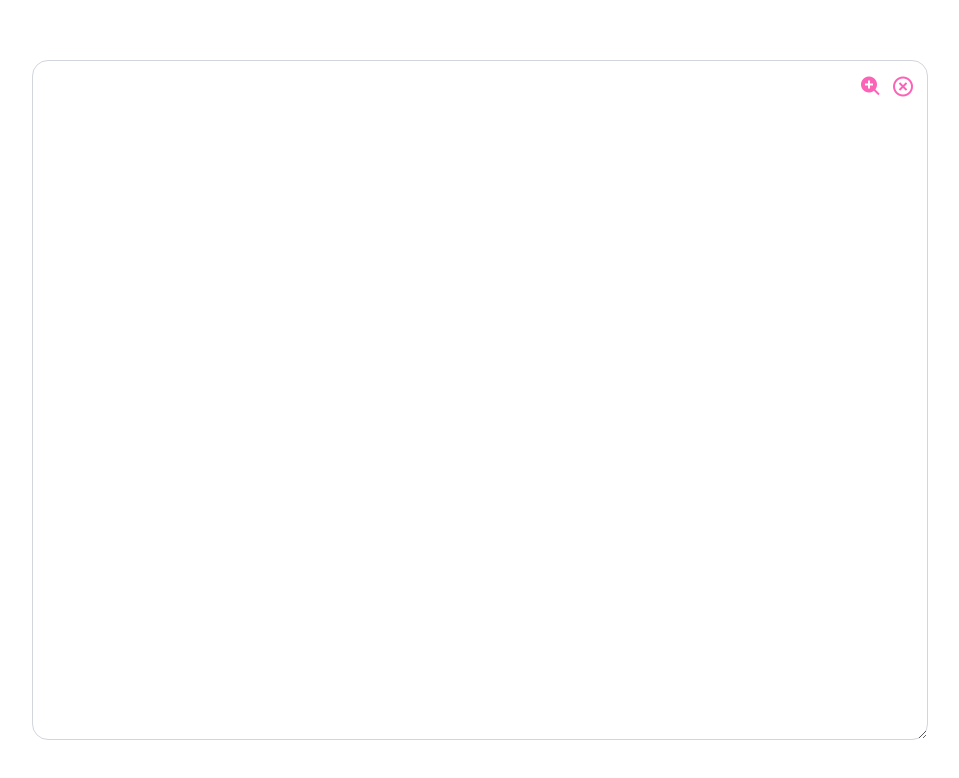
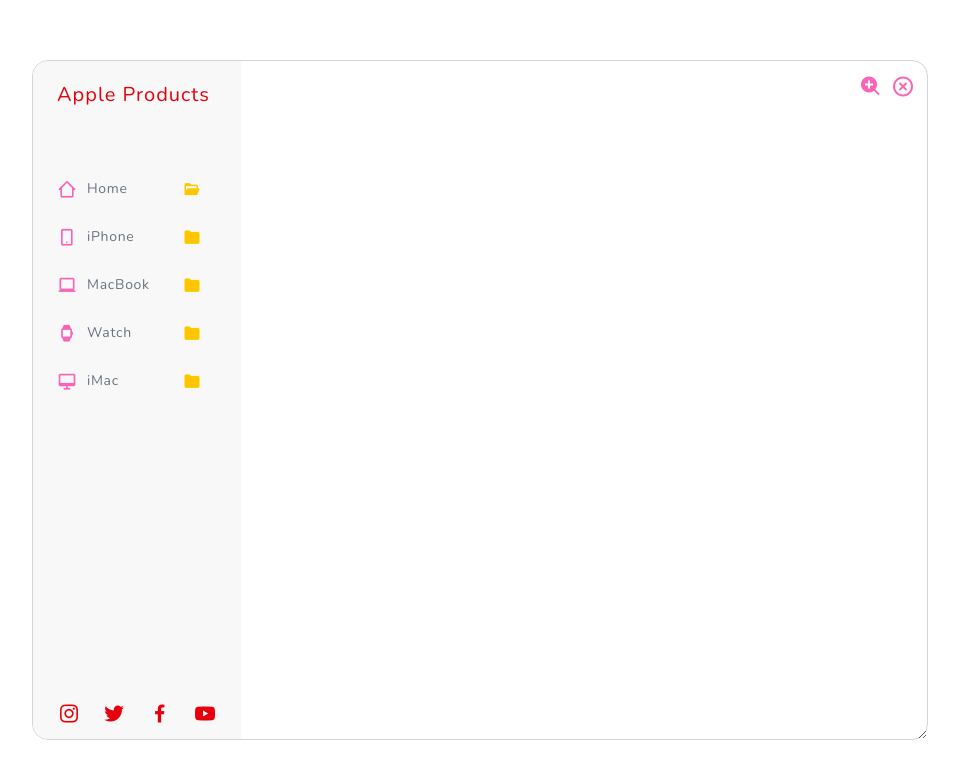
Before and after one commit to helen25sur/product-store-tailwind, a React (Vite) app: page / in a window 1280 px wide. Shown: the top 778 px of the page, without its empty margins (160-1119 px from the left). Built offline with nearby package versions, Linux system fonts and the light colour scheme.

Commit message:
feat: add nav-bar

```diff
--- a/package.json
+++ b/package.json
@@ -11,6 +11,7 @@
   },
   "dependencies": {
     "@tailwindcss/vite": "^4.1.4",
+    "product-store-tailwind": "file:",
     "react": "^19.0.0",
     "react-dom": "^19.0.0",
     "tailwindcss": "^4.1.4"
--- a/src/App.jsx
+++ b/src/App.jsx
@@ -2,9 +2,11 @@
 import  { useState } from 'react';
 
 import Controls from './components/Controls';
+import Navbar from './components/Navbar';
 
 function App() {
   const [frameZoom, setFrameZoom] = useState(false);
+  const [activePage, setActivePage] = useState(0);
 
   const toggleZoom = () => {
     setFrameZoom(prevState => {
@@ -12,9 +14,14 @@
     })
   }
 
+  const handleNavPage = (pageIndex) => {
+    setActivePage(pageIndex);
+  }
+
   return (
     <div className='w-full h-screen grid place-items-center'>
       <div className={`${frameZoom && 'min-w-[97vw] min-h-[97vh]'} w-[70vw] h-[85vh] min-w-[70vw] min-h-[85vh] max-w-[90vw] max-h-[90vh] border border-gray-300 rounded-2xl resize overflow-auto relative transition-all duration-100`}>
+        <Navbar activePage={activePage} handleNavPage={handleNavPage} />
         <Controls toggleZoom={toggleZoom} frameZoom={frameZoom} />
       </div>
     </div>
--- /dev/null
+++ b/src/components/Navbar.jsx
@@ -0,0 +1,42 @@
+import React from 'react';
+import { navItems } from '../data/index';
+
+const Navbar = ({activePage, handleNavPage}) => {
+  return (
+    <div className='2xl:w-80 xl:w-52 w-44 h-full bg-[#f8f8f8] flex flex-col justify-between pt-5 pl-6 pb-14 md:pb-0'>
+      <a href="" className="2xl:text-2xl xl:text-xl font-light text-red-600 mb-14 tracking-wider">
+        Apple Products
+      </a>
+
+      <div className="flex flex-col flex-grow">
+        {navItems.map((item, index) => (
+          <a key={index} href="#" className="xl:w-36 lg:w-32 w-30 flex items-center justify-between my-3.5 text-left cursor-pointer"
+          onClick={() => handleNavPage(index)}
+          >
+          <i className={`${item.icon} text-xl text-pink-400`}>
+          </i>
+          <span className="text-sm text-gray-500 mr-auto mx-2.5 tracking-wider">{item.label}</span>
+          <i className={`text-lg text-yellow-400 ${activePage === index ? item.activeIcon : item.inactiveIcon}`}> </i>
+        </a>
+        ))}
+
+      </div>
+      <div className="flex justify-between pr-6 pb-2">
+        <a href="#">
+          <i className="bx bxl-instagram text-2xl text-red-600"></i>
+        </a>
+        <a href="#">
+          <i className="bx bxl-twitter text-2xl text-red-600"></i>
+        </a>
+        <a href="#">
+          <i className="bx bxl-facebook text-2xl text-red-600"></i>
+        </a>
+        <a href="#">
+          <i className="bx bxl-youtube   text-2xl text-red-600"></i>
+        </a>
+      </div>
+    </div>
+  )
+}
+
+export default Navbar
--- /dev/null
+++ b/src/data/index.js
@@ -0,0 +1,166 @@
+export const navItems = [
+  {
+    label: 'Home',
+    icon: 'bx bx-home-alt-2',
+    activeIcon: 'bx bxs-folder-open',
+    inactiveIcon: 'bx bxs-folder',
+  },
+  {
+    label: 'iPhone',
+    icon: 'bx bx-mobile-alt',
+    activeIcon: 'bx bxs-folder-open',
+    inactiveIcon: 'bx bxs-folder',
+  },
+  {
+    label: 'MacBook',
+    icon: 'bx bx-laptop',
+    activeIcon: 'bx bxs-folder-open',
+    inactiveIcon: 'bx bxs-folder',
+  },
+  {
+    label: 'Watch',
+    icon: 'bx bxs-watch-alt',
+    activeIcon: 'bx bxs-folder-open',
+    inactiveIcon: 'bx bxs-folder',
+  },
+  {
+    label: 'iMac',
+    icon: 'bx bx-desktop',
+    activeIcon: 'bx bxs-folder-open',
+    inactiveIcon: 'bx bxs-folder',
+  },
+]
+
+export const items = [
+  { label: 'iPhone', img: 'images/iphone.jpg', pageIndex: 1 },
+  { label: 'MacBook', img: 'images/macbook.jpg', pageIndex: 2 },
+  { label: 'Smart Watch', img: 'images/watch.jpg', pageIndex: 3 },
+  { label: 'iMac', img: 'images/imac.png', pageIndex: 4 },
+]
+
+export const iphoneModels = [
+  {
+    name: 'iPhone 16 Pro Max',
+    description: 'The ultimate iPhone.',
+    price: 'From $1,099',
+    img: 'images/iphone16-pro-max.png',
+  },
+  {
+    name: 'iPhone 16 Plus',
+    description: 'A total powerhouse.',
+    price: 'From $799',
+    img: 'images/iphone16-plus.png',
+  },
+  {
+    name: 'iPhone 16',
+    description: 'As amazing as ever.',
+    price: 'From $799',
+    img: 'images/iphone16.png',
+  },
+]
+
+export const macbookModels = [
+  {
+    chip: 'M2',
+    price: 'From $999',
+    img: 'images/macbook-air-midnight-m2.jpg',
+    colors: [
+      { label: 'Space gray', bg: '#b2b5b8', img: 'images/macbook-air-spacegray-m2.jpg' },
+      { label: 'Gold', bg: '#f0e0d3', img: 'images/macbook-air-gold-m2.jpg' },
+      { label: 'Silver', bg: '#e0e2e1', img: 'images/macbook-air-silver-m2.jpg' },
+    ],
+    specs: ['8-Core CPU', '8-Core GPU', '16GB Unified Memory', '256GB SSD Storage'],
+    icon: 'images/apple-m2-icon.png',
+  },
+  {
+    chip: 'M3',
+    price: 'From $1,299',
+    img: 'images/macbook-air-space-gray-m3.jpg',
+    colors: [
+      { label: 'Midnight', bg: '#2e3641', img: 'images/macbook-air-midnight-m3.jpg' },
+      { label: 'Starlight', bg: '#f0e5d3', img: 'images/macbook-air-starlight-m3.jpg' },
+      { label: 'Space gray', bg: '#7d7e80', img: 'images/macbook-air-spacegray-m3.jpg' },
+      { label: 'Silver', bg: '#e3e4e6', img: 'images/macbook-air-silver-m3.jpg' },
+    ],
+    specs: ['8-Core CPU', '10-Core GPU', '24GB Unified Memory', '512GB SSD Storage'],
+    icon: 'images/apple-m3-icon.png',
+  },
+]
+
+export const watchModels = [
+  {
+    imgs: ['images/watch10-side.png', 'images/watch10.png'],
+    name: 'Apple Watch Series 10',
+    price: 'From $399',
+    desc: ['45mm or 41mm case size', '50m water resistant', 'Swimproof'],
+  },
+  {
+    imgs: ['images/watch-hermes-side.png', 'images/watch-hermes.png'],
+    name: 'Apple Watch Hermes',
+    price: 'From $1,149',
+    desc: ['44mm or 40mm case size', '50m water resistant', 'Swimproof'],
+  },
+  {
+    imgs: ['images/watch-se-side.png', 'images/watche-se.png'],
+    name: 'Apple Watch Se',
+    price: 'From $249',
+    desc: ['44mm case size', '10m water resistant', 'Swimproof'],
+  },
+]
+
+export const imacModels = [
+  {
+    label: 'Green',
+    bg: '#10505b',
+    images: {
+      side: 'images/imac/green-side.jpg',
+      front: 'images/imac/green-front.jpg',
+      back: 'images/imac/green-back.jpg',
+    },
+  },
+  {
+    label: 'Yellow',
+    bg: '#d48207',
+    images: {
+      side: 'images/imac/yellow-side.jpg',
+      front: 'images/imac/yellow-front.jpg',
+      back: 'images/imac/yellow-back.jpg',
+    },
+  },
+  {
+    label: 'Orange',
+    bg: '#e36942',
+    images: {
+      side: 'images/imac/orange-side.jpg',
+      front: 'images/imac/orange-front.jpg',
+      back: 'images/imac/orange-back.jpg',
+    },
+  },
+  {
+    label: 'Pink',
+    bg: '#b72c31',
+    images: {
+      side: 'images/imac/pink-side.jpg',
+      front: 'images/imac/pink-front.jpg',
+      back: 'images/imac/pink-back.jpg',
+    },
+  },
+  {
+    label: 'Purple',
+    bg: '#353a71',
+    images: {
+      side: 'images/imac/purple-side.jpg',
+      front: 'images/imac/purple-front.jpg',
+      back: 'images/imac/purple-back.jpg',
+    },
+  },
+  {
+    label: 'Silver',
+    bg: '#c7c8ca',
+    images: {
+      side: 'images/imac/silver-side.jpg',
+      front: 'images/imac/silver-front.jpg',
+      back: 'images/imac/silver-back.jpg',
+    },
+  },
+]
```
Also changed, not shown: 1 other file (tests, documents, lock files or other folders).
